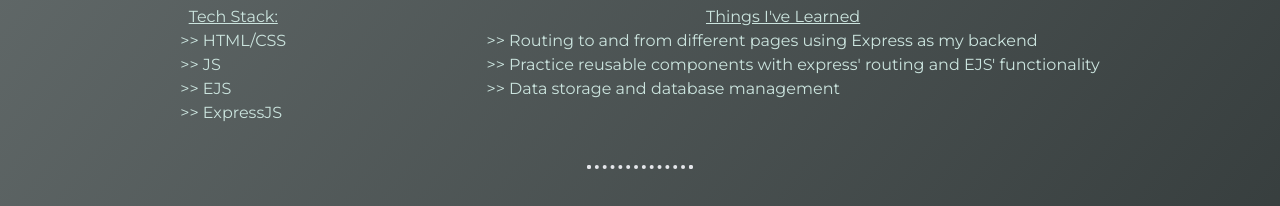
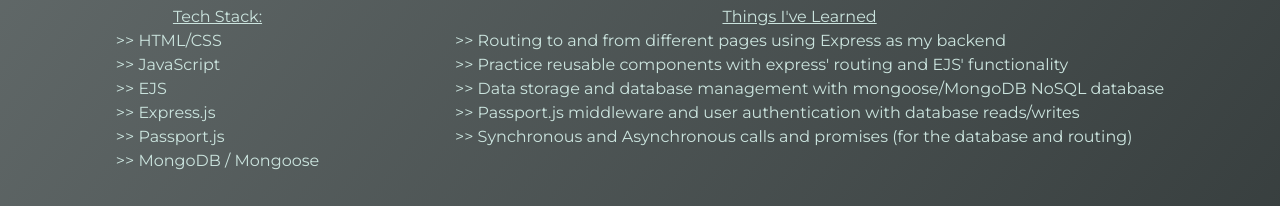
Before and after one commit to Timothytuen03/portfolio-static, a website: page dist/projects.html in a window 1280 px wide. Shown: the part 900-1106 px from the top of the page. Drawn offline with nearby package versions, Linux system fonts and the light colour scheme.

Commit message:
Add information to Notesy section

```diff
--- a/dist/projects.html
+++ b/dist/projects.html
@@ -125,9 +125,11 @@
                         <p class="underline">Tech Stack:</p>
                         <div class="flex flex-col items-start">
                             <p>>> HTML/CSS</p>
-                            <p>>> JS</p>
+                            <p>>> JavaScript</p>
                             <p>>> EJS</p>
-                            <p>>> ExpressJS</p>
+                            <p>>> Express.js</p>
+                            <p>>> Passport.js</p>
+                            <p>>> MongoDB / Mongoose</p>
                         </div>
                     </div>
                     <div>
@@ -136,7 +138,9 @@
                         <div class="flex flex-col items-start pl-5">
                             <p>>> Routing to and from different pages using Express as my backend</p>
                             <p>>> Practice reusable components with express' routing and EJS' functionality</p>
-                            <p>>> Data storage and database management</p>
+                            <p>>> Data storage and database management with mongoose/MongoDB NoSQL database</p>
+                            <p>>> Passport.js middleware and user authentication with database reads/writes</p>
+                            <p>>> Synchronous and Asynchronous calls and promises (for the database and routing)</p>
                         </div>
                     </div>
                 </div>
@@ -155,7 +159,9 @@
                                 <p>>> HTML/CSS</p>
                                 <p>>> JS</p>
                                 <p>>> EJS</p>
-                                <p>>> ExpressJS</p>
+                                <p>>> Express.js</p>
+                                <p>>> Passport.js</p>
+                                <p>>> MongoDB / Mongoose</p>
                             </div>
                         </div>
                     </div>
@@ -173,7 +179,9 @@
                             <div class="flex flex-col pl-5">
                                 <p>>> Routing to and from different pages using Express as my backend</p>
                                 <p>>> Practice reusable components with express' routing and EJS' functionality</p>
-                                <p>>> Data storage and database management</p>
+                                <p>>> Data storage and database management with mongoose/MongoDB NoSQL database</p>
+                                <p>>> Passport.js middleware and user authentication with database reads/writes</p>
+                                <p>>> Synchronous and Asynchronous calls and promises (for the database and routing)</p>
                             </div>
                         </div>
                     </div>
```
